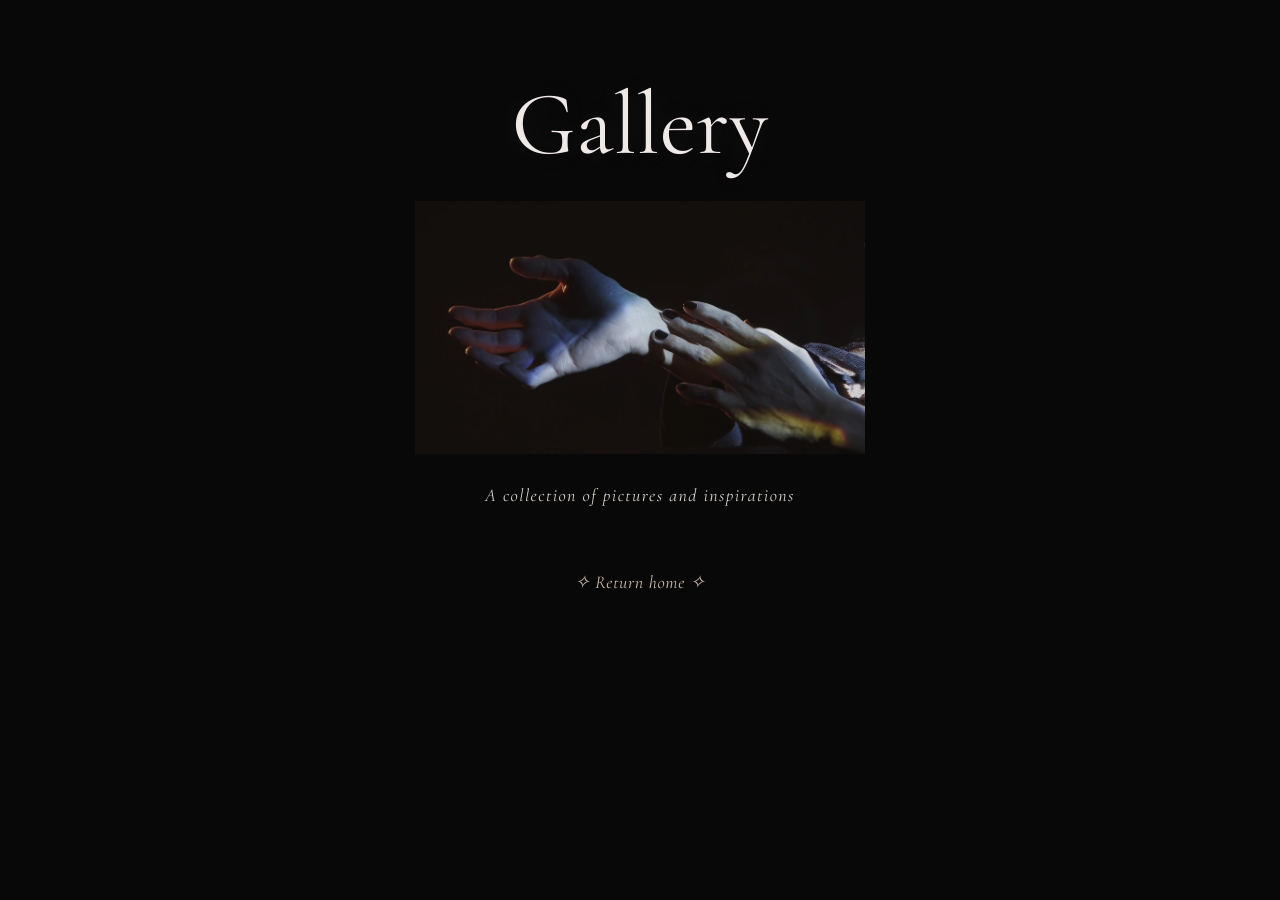
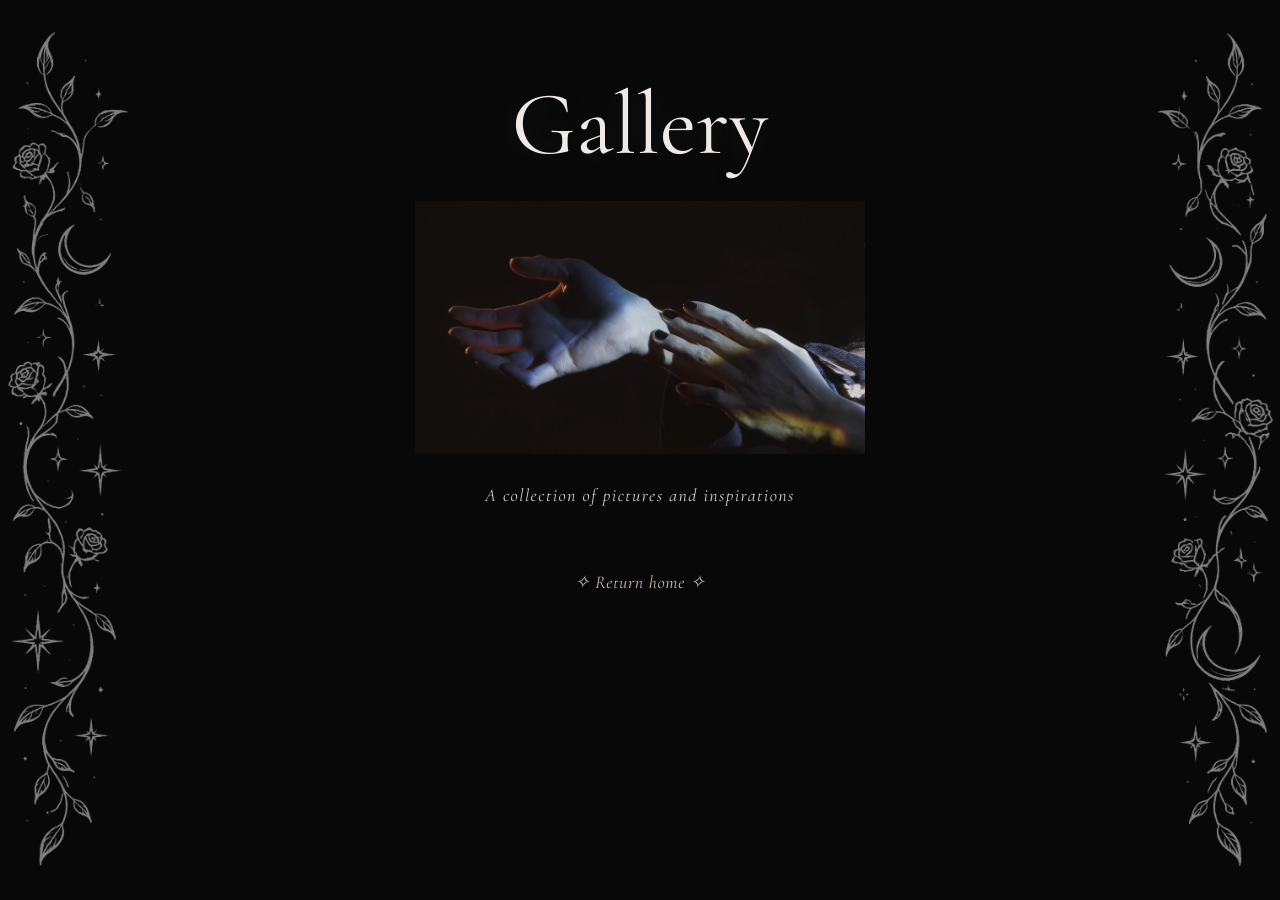
Before and after one commit to YumeSakurai/somewherebetweendreams, a Jekyll site: the page images.html, which Jekyll copies as it is, in a window 1280 px wide. Built offline with Jekyll 4.4.1, drawn with Linux system fonts in a browser that asks for light colours.

Commit message:
Update images.html

```diff
--- a/images.html
+++ b/images.html
@@ -98,6 +98,11 @@
 </head>
 
 <body>
+  <!-- Decorative background vines -->
+<div class="vines-decoration" aria-hidden="true">
+    <img src="assets/side-vine-left.png" class="vine vine-left" alt="">
+    <img src="assets/side-vine-right.png" class="vine vine-right" alt="">
+</div>
 
   <main class="gallery-page">
 
```
